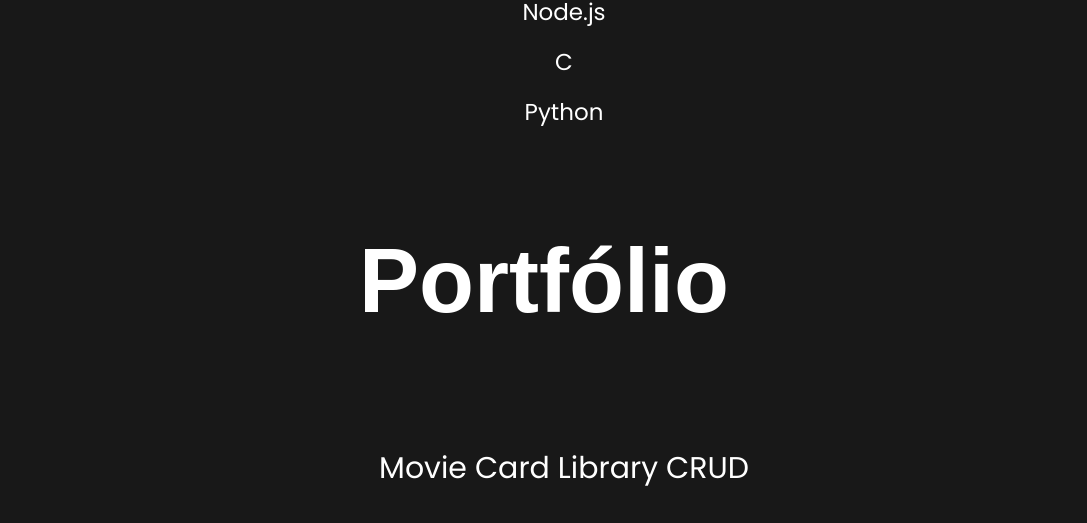
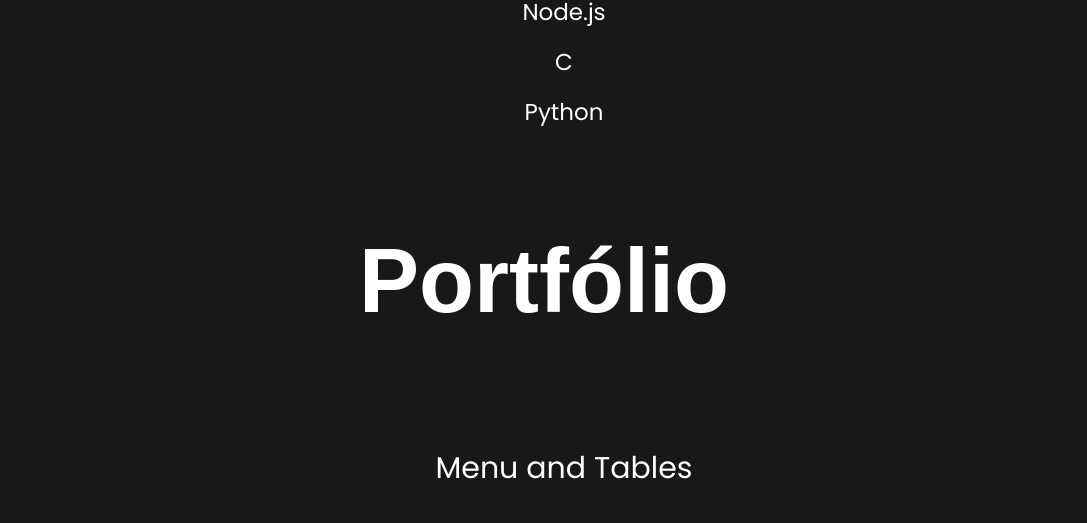
Before and after one commit to 3011stan/3011stan.github.io, a plain HTML site: page index.html in a window 1280 px wide. Shown: the part 2300-2823 px from the top of the page, without its empty margins (96-1183 px from the left). Drawn offline with nearby package versions, Linux system fonts and the light colour scheme.

Commit message:
Adds project to portfolio

```diff
--- a/index.html
+++ b/index.html
@@ -61,6 +61,7 @@
   <div id="ancora-portfolio" class="portfolio">
     <h1>Portfólio</h1>
         <ul class="items-skill projects">
+          <li><a class="link-portfolio" href="https://3011stan.github.io/menu-and-tables/#/">Menu and Tables</a></li>
           <li><a class="link-portfolio" href="https://3011stan.github.io/movie-card-library-crud/">Movie Card Library CRUD</a></li>
       </ul>
   </div>
```
